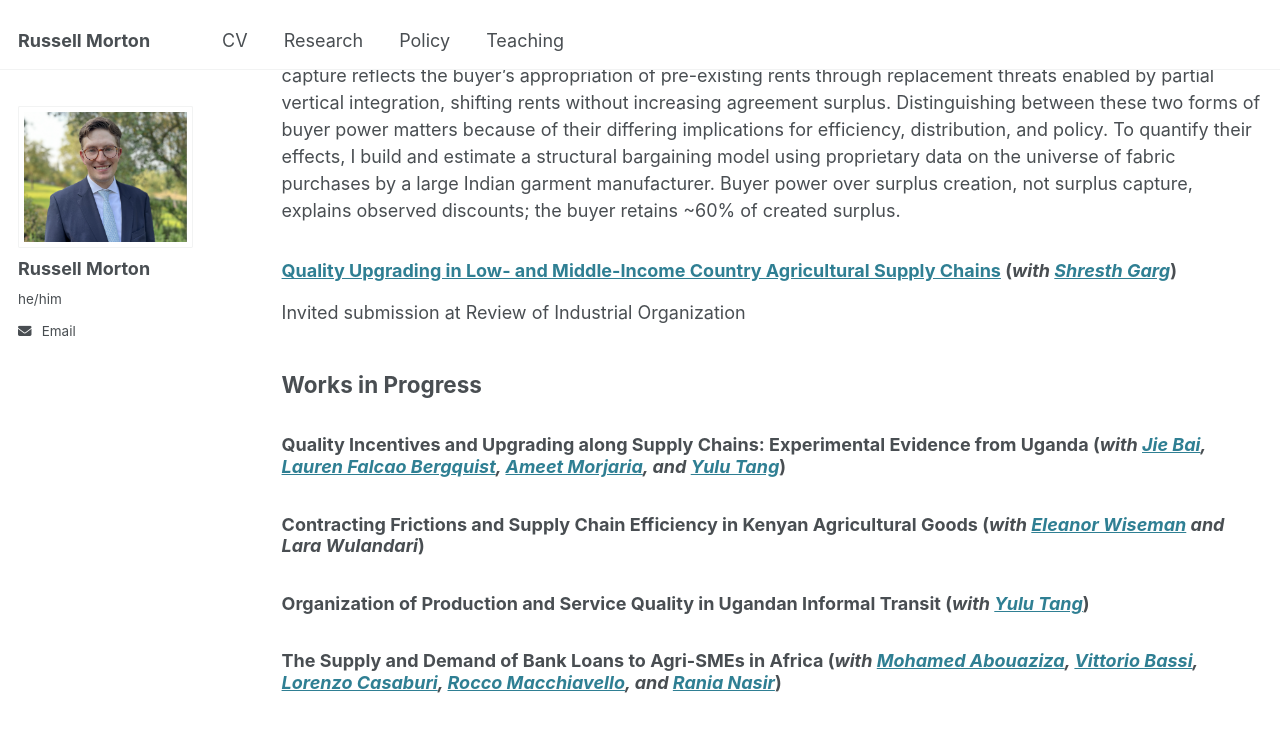
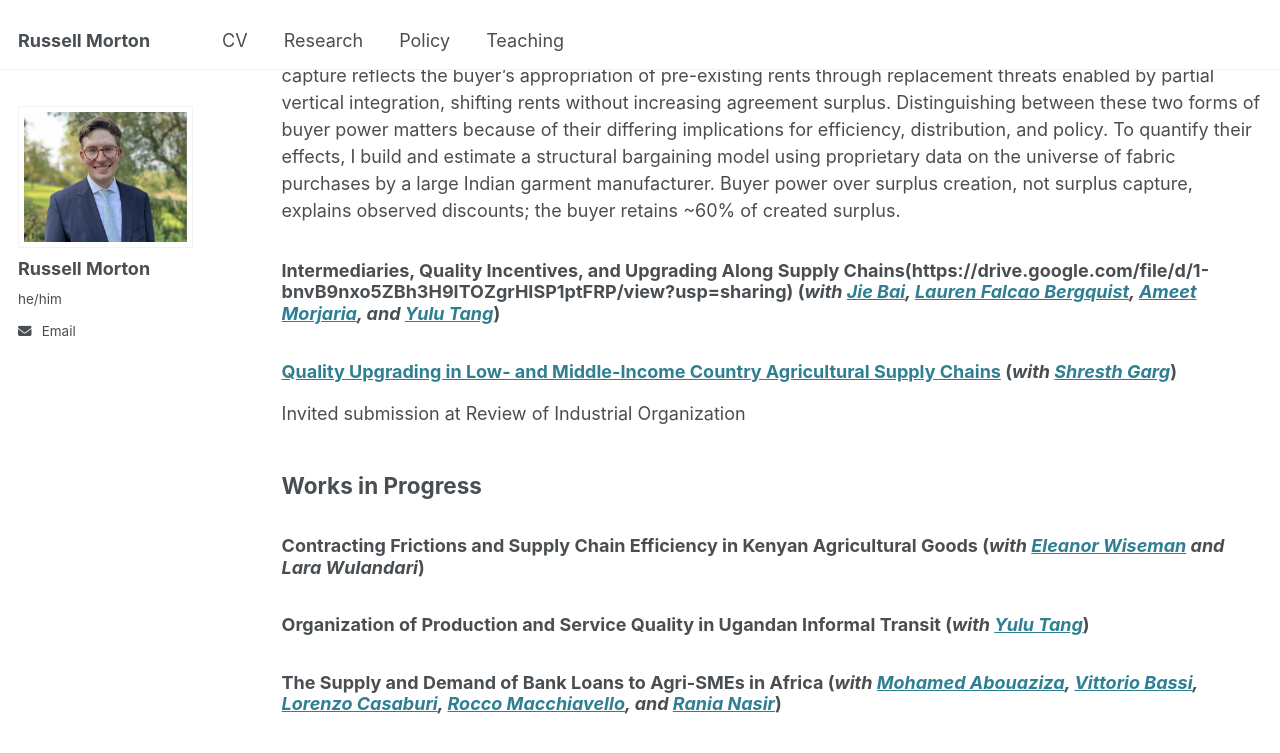
Before and after one commit to rpmorton/rpmorton.github.io, a Jekyll site: the page built from _pages/research.md, in a window 1280 px wide and 900 px high, scrolled down 355 px. Shown: the top 753 px of the window. Built offline with Jekyll 4.4.1, drawn with Linux system fonts in a browser that asks for light colours; part of the change alters nothing that is shown.

Commit message:
Update research page with new section and edits
Added a new section on intermediaries and quality incentives, and removed several works in progress entries.

```diff
--- a/_pages/research.md
+++ b/_pages/research.md
@@ -12,11 +12,10 @@ author_profile: true
 ### [Value Creation and Value Capture in Indian Garment Sector Bargaining](https://drive.google.com/file/d/1SpxGm7bKFBeSrq-szBUWVIQKxTBr8SeM/view?usp=drive_link)
 
 
-
-
 Low prices paid by large exporters to suppliers in low- and middle-income countries raise concerns that gains from exporting are unequally distributed. I study how input prices reflect two distinct forms of buyer power arising from buyers' responses to frictions in input and supporting markets. Buyer power over surplus creation reflects the buyer's retention of surplus created when vertical contracts mitigate frictions, such as by providing quantity assurance or trade credit when external insurance or credit markets function poorly. Buyer power from surplus capture reflects the buyer's appropriation of pre-existing rents through replacement threats enabled by partial vertical integration, shifting rents without increasing agreement surplus. Distinguishing between these two forms of buyer power matters because of their differing implications for efficiency, distribution, and policy. To quantify their effects, I build and estimate a structural bargaining model using proprietary data on the universe of fabric purchases by a large Indian garment manufacturer. Buyer power over surplus creation, not surplus capture, explains observed discounts; the buyer retains ~60% of created surplus.
 
 
+### Intermediaries, Quality Incentives, and Upgrading Along Supply Chains(https://drive.google.com/file/d/1-bnvB9nxo5ZBh3H9ITOZgrHISP1ptFRP/view?usp=sharing) (_with [Jie Bai](https://sites.google.com/site/jiebaiecon/home), [Lauren Falcao Bergquist](https://sites.google.com/site/laurenfbergquist), [Ameet Morjaria](https://sites.google.com/site/ameetmorjaria), and [Yulu Tang](https://sites.google.com/view/yulutang)_)
 
 
 
@@ -29,20 +28,7 @@ Invited submission at Review of Industrial Organization
 ## Works in Progress
 
 
-
-
-### Quality Incentives and Upgrading along Supply Chains: Experimental Evidence from Uganda (_with [Jie Bai](https://sites.google.com/site/jiebaiecon/home), [Lauren Falcao Bergquist](https://sites.google.com/site/laurenfbergquist), [Ameet Morjaria](https://sites.google.com/site/ameetmorjaria), and [Yulu Tang](https://sites.google.com/view/yulutang)_)
-
-
-
-
-
-
-
-
 ### Contracting Frictions and Supply Chain Efficiency in Kenyan Agricultural Goods  (_with [Eleanor Wiseman](https://www.eleanorwiseman.com/) and Lara Wulandari_)
-
-
 
 
 ### Organization of Production and Service Quality in Ugandan Informal Transit (_with [Yulu Tang](https://sites.google.com/view/yulutang)_)
```
